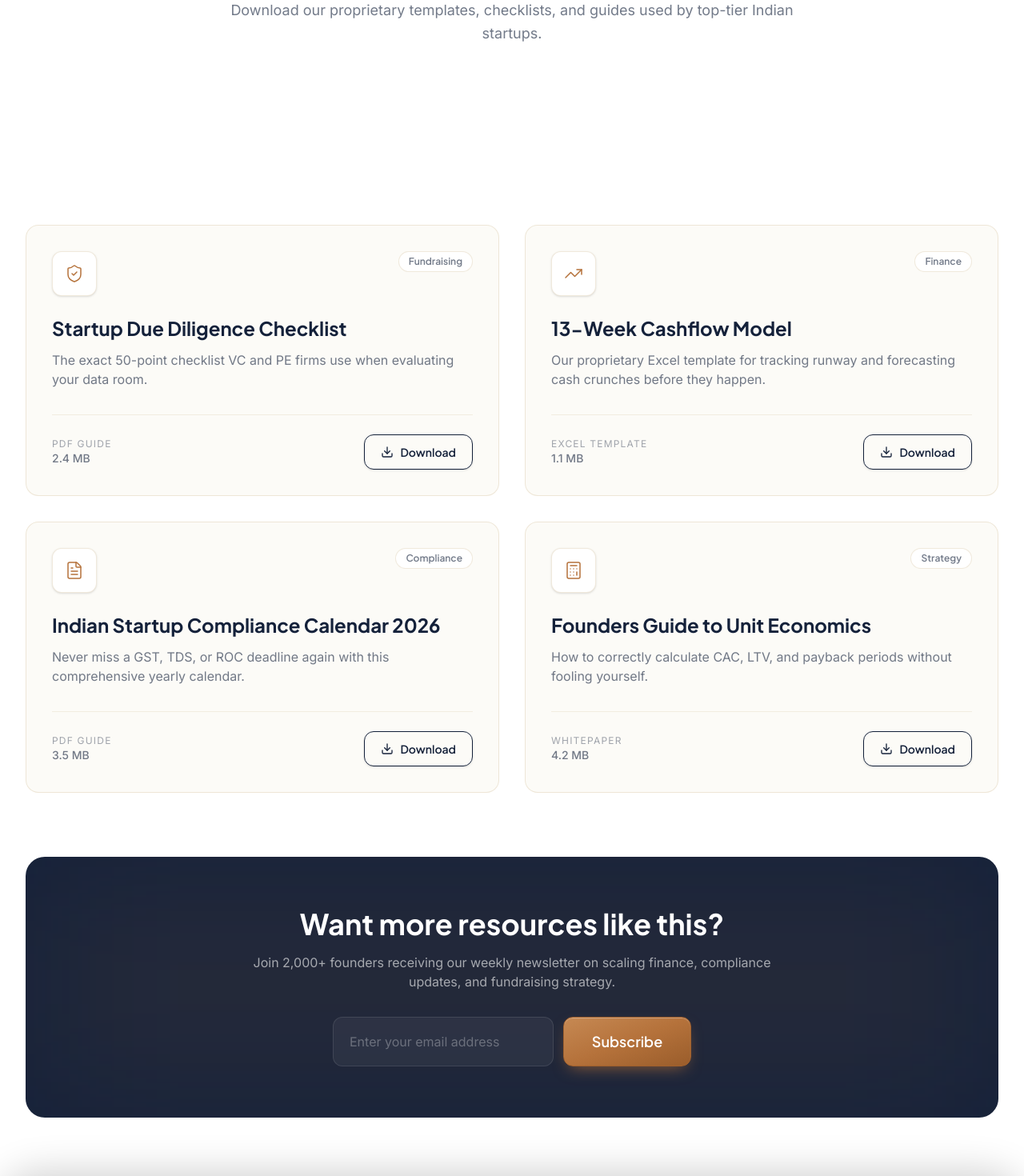
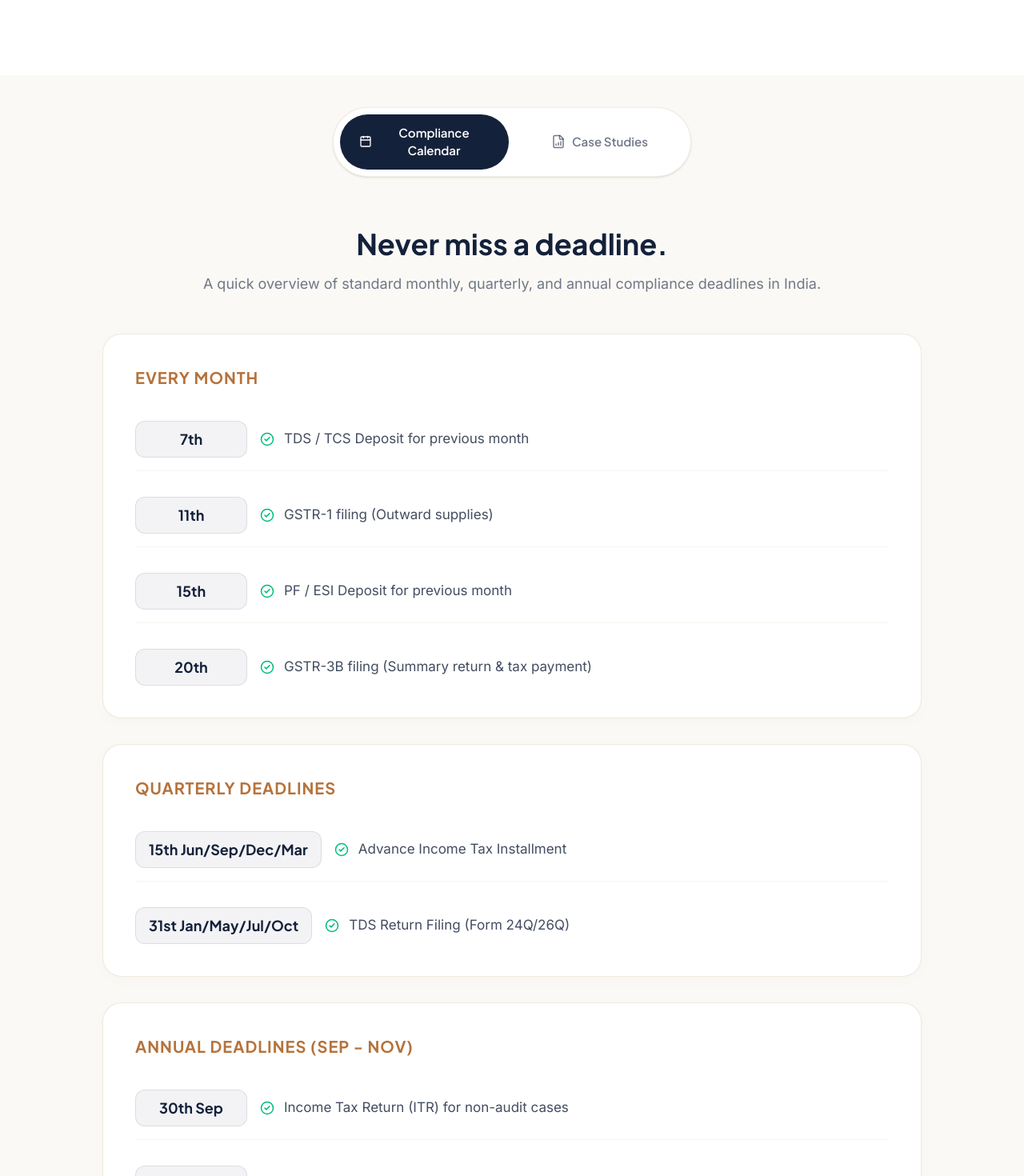
Before and after one commit to RadiaDhaval/finsaar, a Next.js app: page /resources in a window 1280 px wide. Shown: the part 400-1870 px from the top of the page at 80% size. Built offline with nearby package versions, Linux system fonts and the light colour scheme.

Commit message:
ui cards fix case study

```diff
--- a/app/resources/page.tsx
+++ b/app/resources/page.tsx
@@ -5,127 +5,218 @@ import Navbar from "@/components/Navbar";
 import Footer from "@/components/Footer";
 import ContactForm from "@/components/ContactForm";
 import PageHeader from "@/components/ui/PageHeader";
-import { motion } from "framer-motion";
-import Button from "@/components/ui/Button";
-import { FileText, Download, TrendingUp, Calculator, ShieldCheck } from "lucide-react";
+import FinalCTA from "@/components/FinalCTA";
+import { motion, AnimatePresence } from "framer-motion";
+import { Calendar, FileBarChart, ArrowRight, CheckCircle2 } from "lucide-react";
+import Link from "next/link";
 
-const resources = [
+const complianceDeadlines = [
   {
-    title: "Startup Due Diligence Checklist",
-    description: "The exact 50-point checklist VC and PE firms use when evaluating your data room.",
-    category: "Fundraising",
-    icon: ShieldCheck,
-    type: "PDF Guide",
-    fileSize: "2.4 MB"
+    month: "Every Month",
+    items: [
+      { date: "7th", task: "TDS / TCS Deposit for previous month" },
+      { date: "11th", task: "GSTR-1 filing (Outward supplies)" },
+      { date: "15th", task: "PF / ESI Deposit for previous month" },
+      { date: "20th", task: "GSTR-3B filing (Summary return & tax payment)" }
+    ]
   },
   {
-    title: "13-Week Cashflow Model",
-    description: "Our proprietary Excel template for tracking runway and forecasting cash crunches before they happen.",
-    category: "Finance",
-    icon: TrendingUp,
-    type: "Excel Template",
-    fileSize: "1.1 MB"
+    month: "Quarterly Deadlines",
+    items: [
+      { date: "15th Jun/Sep/Dec/Mar", task: "Advance Income Tax Installment" },
+      { date: "31st Jan/May/Jul/Oct", task: "TDS Return Filing (Form 24Q/26Q)" }
+    ]
   },
   {
-    title: "Indian Startup Compliance Calendar 2026",
-    description: "Never miss a GST, TDS, or ROC deadline again with this comprehensive yearly calendar.",
-    category: "Compliance",
-    icon: FileText,
-    type: "PDF Guide",
-    fileSize: "3.5 MB"
+    month: "Annual Deadlines (Sep - Nov)",
+    items: [
+      { date: "30th Sep", task: "Income Tax Return (ITR) for non-audit cases" },
+      { date: "31st Oct", task: "Income Tax Return (ITR) for audit cases" },
+      { date: "30th Nov", task: "ROC Annual Filing (AOC-4, MGT-7)" }
+    ]
+  }
+];
+
+const caseStudies = [
+  {
+    title: "Scaling a D2C Brand from ₹1Cr to ₹10Cr ARR",
+    industry: "D2C / E-Commerce",
+    metric: "3x Growth",
+    desc: "How we implemented a 13-week rolling cash flow model and optimized their working capital cycle, freeing up cash for aggressive marketing spend without raising debt.",
+    glow: "bg-orange-500"
   },
   {
-    title: "Founders Guide to Unit Economics",
-    description: "How to correctly calculate CAC, LTV, and payback periods without fooling yourself.",
-    category: "Strategy",
-    icon: Calculator,
-    type: "Whitepaper",
-    fileSize: "4.2 MB"
+    title: "Automating Compliance for a SaaS Startup",
+    industry: "B2B SaaS",
+    metric: "100% Audit-Ready",
+    desc: "Transitioned their messy spreadsheet-based accounting into a fully automated tech stack, ensuring flawless GST compliance and saving the founders 40+ hours a month.",
+    glow: "bg-blue-500"
+  },
+  {
+    title: "Due Diligence Prep for Series A",
+    industry: "HealthTech",
+    metric: "₹50Cr Raised",
+    desc: "Acted as their embedded CFO to rebuild historical financials, clear compliance backlogs, and manage the data room—resulting in a smooth term sheet signing.",
+    glow: "bg-emerald-500"
   }
 ];
 
 export default function ResourcesPage() {
   const [contactOpen, setContactOpen] = useState(false);
+  const [activeTab, setActiveTab] = useState<"calendar" | "casestudies">("calendar");
 
   return (
     <>
       <Navbar onOpenContact={() => setContactOpen(true)} />
-      <main className="flex-1">
+      <main className="flex-1 bg-[#FBF9F6] min-h-screen">
         <PageHeader
-          badge="Free Resources"
-          title={<>Tools to build your <span className="text-copper">financial engine</span></>}
-          subtitle="Download our proprietary templates, checklists, and guides used by top-tier Indian startups."
+          badge="Resources"
+          title={<>Your financial <span className="text-copper">toolkit</span></>}
+          subtitle="Explore our compliance calendar and deep-dive case studies to see how we build financial engines for growing businesses."
         />
 
-        <section className="py-20 lg:py-28 bg-white">
+        <section className="py-12 lg:py-20 relative z-10 -mt-10">
           <div className="max-w-7xl mx-auto px-4 sm:px-6 lg:px-8">
-            <div className="grid grid-cols-1 md:grid-cols-2 lg:grid-cols-2 gap-8">
-              {resources.map((resource, i) => (
-                <motion.div
-                  key={resource.title}
-                  initial={{ opacity: 0, y: 20 }}
-                  whileInView={{ opacity: 1, y: 0 }}
-                  viewport={{ once: true }}
-                  transition={{ delay: i * 0.1 }}
-                  className="bg-sand-light/20 rounded-2xl p-8 border border-sand/40 hover:border-copper/30 transition-all duration-300 flex flex-col group"
+
+            {/* Custom Premium Tabs */}
+            <div className="flex justify-center mb-16">
+              <div className="bg-white p-2 rounded-full shadow-sm border border-sand/30 flex gap-2 w-full max-w-md relative z-20">
+                <button
+                  onClick={() => setActiveTab("calendar")}
+                  className={`flex-1 flex items-center justify-center gap-2 py-3 px-6 rounded-full font-heading font-semibold text-[15px] transition-all duration-300 relative ${activeTab === "calendar" ? "text-white" : "text-navy/60 hover:text-navy"}`}
                 >
-                  <div className="flex items-start justify-between mb-6">
-                    <div className="w-14 h-14 rounded-xl bg-white shadow-sm flex items-center justify-center border border-sand/40 group-hover:border-copper/30 transition-colors">
-                      <resource.icon size={24} className="text-copper" strokeWidth={1.5} />
+                  {activeTab === "calendar" && (
+                    <motion.div layoutId="activeTab" className="absolute inset-0 bg-navy rounded-full" />
+                  )}
+                  <span className="relative z-10 flex items-center gap-2">
+                    <Calendar size={18} /> Compliance Calendar
+                  </span>
+                </button>
+                <button
+                  onClick={() => setActiveTab("casestudies")}
+                  className={`flex-1 flex items-center justify-center gap-2 py-3 px-6 rounded-full font-heading font-semibold text-[15px] transition-all duration-300 relative ${activeTab === "casestudies" ? "text-white" : "text-navy/60 hover:text-navy"}`}
+                >
+                  {activeTab === "casestudies" && (
+                    <motion.div layoutId="activeTab" className="absolute inset-0 bg-navy rounded-full" />
+                  )}
+                  <span className="relative z-10 flex items-center gap-2">
+                    <FileBarChart size={18} /> Case Studies
+                  </span>
+                </button>
               </div>
-                    <span className="px-3 py-1 bg-white border border-sand/40 rounded-full text-xs font-heading font-semibold text-navy/60">
-                      {resource.category}
-                    </span>
             </div>
 
-                  <h3 className="font-heading font-bold text-2xl text-navy mb-3">
-                    {resource.title}
+            {/* Tab Content */}
+            <div className="max-w-5xl mx-auto min-h-[500px]">
+              <AnimatePresence mode="wait">
+
+                {/* COMPLIANCE CALENDAR */}
+                {activeTab === "calendar" && (
+                  <motion.div
+                    key="calendar"
+                    initial={{ opacity: 0, y: 20 }}
+                    animate={{ opacity: 1, y: 0 }}
+                    exit={{ opacity: 0, y: -20 }}
+                    transition={{ duration: 0.4 }}
+                  >
+                    <div className="text-center mb-12">
+                      <h2 className="font-heading text-3xl md:text-4xl font-bold text-navy mb-4">Never miss a deadline.</h2>
+                      <p className="font-body text-navy/60 text-lg">A quick overview of standard monthly, quarterly, and annual compliance deadlines in India.</p>
+                    </div>
+
+                    <div className="space-y-8">
+                      {complianceDeadlines.map((block, i) => (
+                        <div key={i} className="bg-white rounded-3xl p-8 lg:p-10 border border-sand/40 shadow-[0_4px_20px_rgba(0,0,0,0.02)]">
+                          <h3 className="font-heading text-xl font-bold text-copper mb-6 uppercase tracking-wider text-sm">{block.month}</h3>
+                          <div className="space-y-4">
+                            {block.items.map((item, j) => (
+                              <div key={j} className="flex flex-col sm:flex-row sm:items-center gap-4 py-4 border-b border-sand/20 last:border-0 last:pb-0">
+                                <div className="bg-navy/5 text-navy font-heading font-bold text-lg px-4 py-2 rounded-xl min-w-[140px] text-center border border-navy/10">
+                                  {item.date}
+                                </div>
+                                <div className="flex-1 flex items-center gap-3">
+                                  <CheckCircle2 size={18} className="text-emerald-500 shrink-0" />
+                                  <span className="font-body text-navy/80 text-[17px]">{item.task}</span>
+                                </div>
+                              </div>
+                            ))}
+                          </div>
+                        </div>
+                      ))}
+                    </div>
+                  </motion.div>
+                )}
+
+                {/* CASE STUDIES */}
+                {activeTab === "casestudies" && (
+                  <motion.div
+                    key="casestudies"
+                    initial={{ opacity: 0, y: 20 }}
+                    animate={{ opacity: 1, y: 0 }}
+                    exit={{ opacity: 0, y: -20 }}
+                    transition={{ duration: 0.4 }}
+                  >
+                    <div className="text-center mb-12">
+                      <h2 className="font-heading text-3xl md:text-4xl font-bold text-navy mb-4">How we drive growth.</h2>
+                      <p className="font-body text-navy/60 text-lg">Real examples of how our embedded CFO and compliance services transformed businesses.</p>
+                    </div>
+
+                    <div className="flex flex-col gap-10">
+                      {caseStudies.map((study, i) => (
+                        <motion.div
+                          key={i}
+                          initial={{ opacity: 0, y: 30 }}
+                          whileInView={{ opacity: 1, y: 0 }}
+                          viewport={{ once: true, margin: "-100px" }}
+                          transition={{ delay: i * 0.1, duration: 0.8, ease: [0.16, 1, 0.3, 1] }}
+                          className="relative overflow-hidden rounded-[40px] bg-navy p-10 lg:p-16 group transition-all duration-700 hover:-translate-y-2 hover:shadow-[0_30px_60px_-15px_rgba(20,33,58,0.4)] border border-white/5"
+                        >
+                          {/* Premium Background Glow */}
+                          <div className={`absolute top-1/2 left-0 w-[500px] h-[500px] ${study.glow} blur-[150px] rounded-full opacity-0 group-hover:opacity-[0.15] transition-opacity duration-1000 pointer-events-none -translate-x-1/2 -translate-y-1/2`} />
+
+                          <div className="relative z-10 flex flex-col md:flex-row gap-12 lg:gap-20 items-start">
+                            {/* Left: Massive Metric */}
+                            <div className="shrink-0 w-full md:w-[280px]">
+                              <span className="inline-block px-4 py-1.5 bg-white/5 border border-white/10 rounded-full text-xs font-heading font-medium text-sand tracking-widest uppercase mb-8">
+                                {study.industry}
+                              </span>
+                              <div className="font-heading font-black text-7xl lg:text-8xl text-transparent bg-clip-text bg-gradient-to-br from-white to-white/30 tracking-tighter leading-none mb-3">
+                                {study.metric.split(' ')[0]}
+                              </div>
+                              <div className="font-heading font-bold text-xl lg:text-2xl text-sand tracking-tight">
+                                {study.metric.split(' ').slice(1).join(' ')}
+                              </div>
+                            </div>
+
+                            {/* Right: Content */}
+                            <div className="flex-1 md:pt-4">
+                              <h3 className="font-heading text-3xl lg:text-4xl font-bold text-white mb-6 leading-tight group-hover:text-sand transition-colors duration-500">
+                                {study.title}
                               </h3>
-                  <p className="font-body text-navy/60 mb-8 flex-1">
-                    {resource.description}
+                              <p className="font-body text-lg text-white/50 leading-relaxed mb-10 max-w-2xl font-light">
+                                {study.desc}
                               </p>
 
-                  <div className="flex items-center justify-between pt-6 border-t border-sand/30 mt-auto">
-                    <div className="flex flex-col">
-                      <span className="font-body text-xs text-navy/40 uppercase tracking-widest">{resource.type}</span>
-                      <span className="font-body text-sm font-medium text-navy/60">{resource.fileSize}</span>
+                              <Link href="#" className="inline-flex items-center gap-3 font-heading font-semibold text-white group-hover:text-sand transition-colors duration-300">
+                                <div className="w-12 h-12 rounded-full border border-white/20 flex items-center justify-center group-hover:border-sand group-hover:bg-sand/10 transition-colors duration-300">
+                                  <ArrowRight size={18} className="group-hover:translate-x-1 transition-transform duration-300" />
                                 </div>
-                    <Button variant="secondary" size="sm" className="gap-2 group-hover:bg-navy group-hover:text-white transition-colors" onClick={() => setContactOpen(true)}>
-                      <Download size={16} /> Download
-                    </Button>
+                                <span className="relative overflow-hidden">
+                                  <span className="block transition-transform duration-500 group-hover:-translate-y-full">Explore Study</span>
+                                  <span className="block absolute top-0 left-0 transition-transform duration-500 translate-y-full group-hover:translate-y-0 text-sand">Explore Study</span>
+                                </span>
+                              </Link>
+                            </div>
                           </div>
                         </motion.div>
                       ))}
                     </div>
+                  </motion.div>
+                )}
 
-            {/* Newsletter CTA inside Resources */}
-            <motion.div
-              initial={{ opacity: 0, y: 30 }}
-              whileInView={{ opacity: 1, y: 0 }}
-              viewport={{ once: true }}
-              className="mt-20 bg-navy rounded-3xl p-10 md:p-16 text-center relative overflow-hidden"
-            >
-              <div className="absolute top-1/2 left-1/2 -translate-x-1/2 -translate-y-1/2 w-full h-[300px] bg-copper/10 blur-[100px] pointer-events-none" />
+              </AnimatePresence>
+            </div>
 
-              <div className="relative z-10 max-w-2xl mx-auto">
-                <h3 className="font-heading font-bold text-3xl md:text-4xl text-white mb-4">
-                  Want more resources like this?
-                </h3>
-                <p className="font-body text-white/60 mb-8">
-                  Join 2,000+ founders receiving our weekly newsletter on scaling finance, compliance updates, and fundraising strategy.
-                </p>
-                <div className="flex flex-col sm:flex-row gap-3 max-w-md mx-auto">
-                  <input
-                    type="email"
-                    placeholder="Enter your email address"
-                    className="flex-1 px-5 py-4 rounded-xl bg-white/5 border border-white/10 text-white font-body placeholder:text-white/30 outline-none focus:border-copper/50 focus:bg-white/10 transition-all"
-                  />
-                  <Button size="lg" className="whitespace-nowrap">
-                    Subscribe
-                  </Button>
-                </div>
-              </div>
-            </motion.div>
           </div>
         </section>
       </main>
```
Also changed, not shown: app/about/page.tsx (+65 -17 lines). Lines whose indentation alone changed are shown as unchanged.
